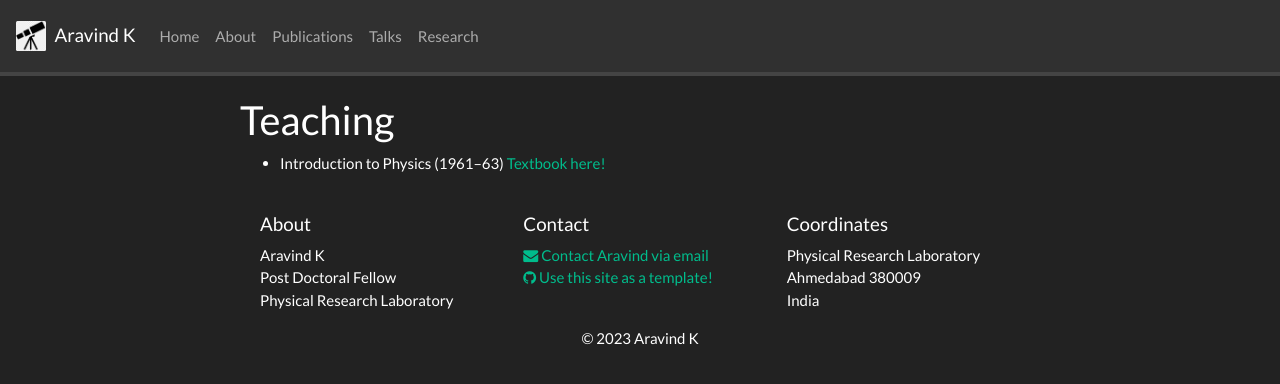
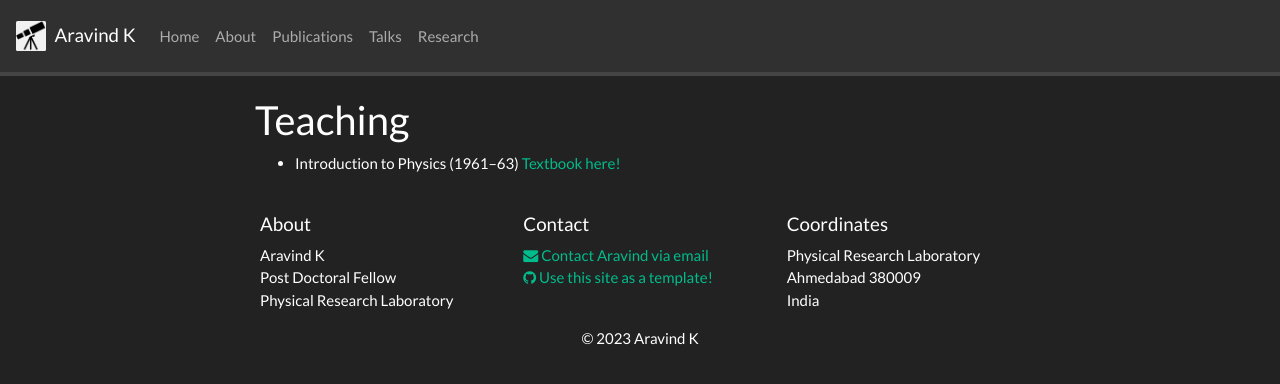
Before and after one commit to DrAravind1192/DrAravind1192.github.io, a Jekyll site: the page built from _pages/teaching.md, in a window 1280 px wide. Shown: the top 384 px of the page. Built offline with Jekyll 4.4.1, drawn with Linux system fonts in a browser that asks for light colours; nearby versions of some CDN libraries; a style sheet for code colours, icons or effects is not loaded.

Commit message:
Update gridlay.html

```diff
--- a/_layouts/gridlay.html
+++ b/_layouts/gridlay.html
@@ -1,6 +1,6 @@
 ---
 layout: default
 ---
-<div id="gridid" class="col-sm-20 col-xs-20">
+<div id="gridid" class="col-sm-12 col-xs-12">
   {{ content }}
 </div>
```
